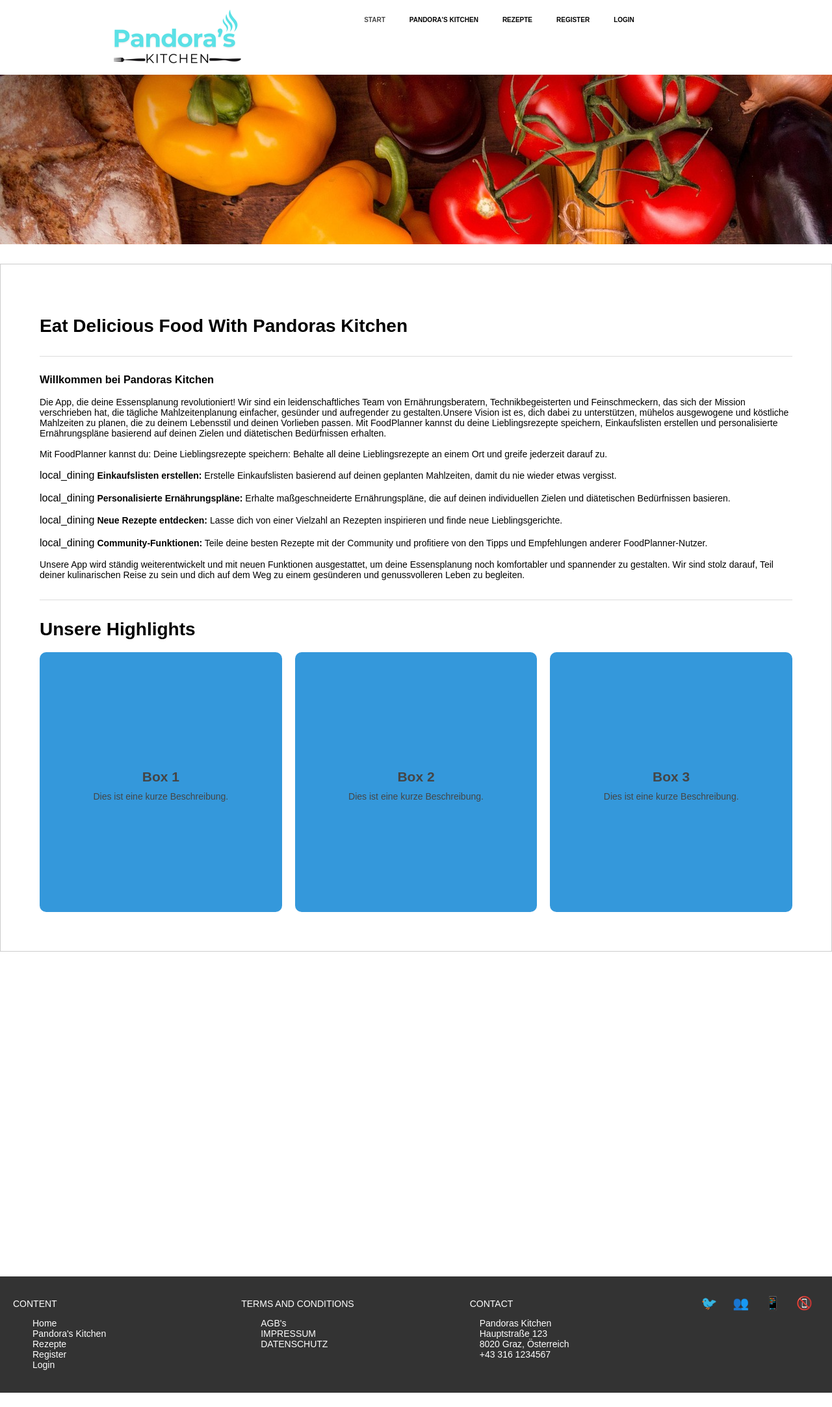
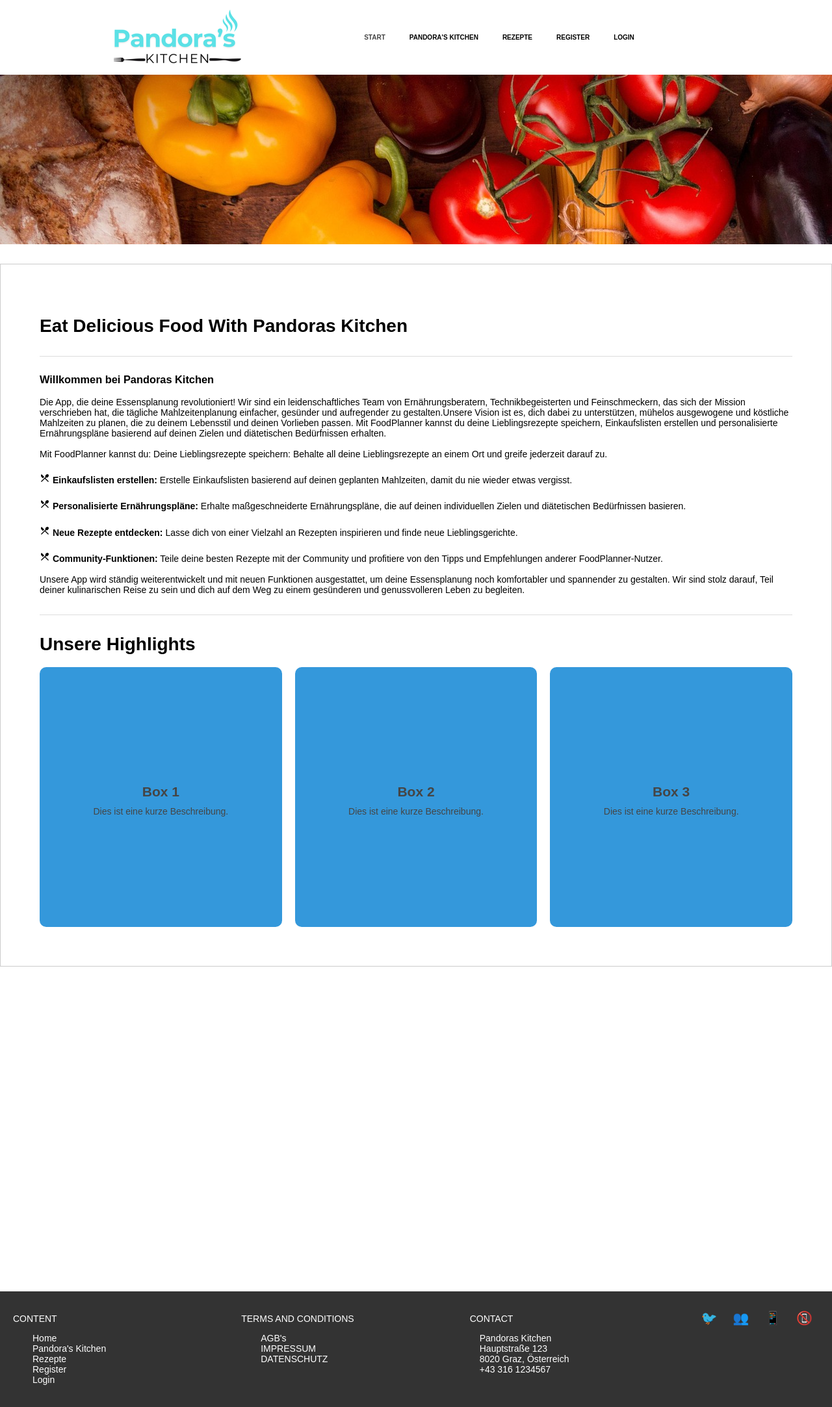
Before and after one commit to LBS-Eibiswald-APC-2025/Gruppe-11-Rosbergen-Winter-Pandoras-Kitchen---Rezeptverwaltung, a PHP site: page / in a window 1280 px wide. Shown: the whole page at 65% size. Before the commit the page ends 2144 px from the top, so only its background shows below. Run offline with PHP 8.4, Linux system fonts and the light colour scheme; some libraries are stand-ins or nearby versions.

Commit message:
[TASK] style.css (wiederherstellung der überschriebenen Änderungen), header.php (wiederherstellung der überschriebenen Änderungen)

```diff
--- a/application/view/_templates/header.php
+++ b/application/view/_templates/header.php
@@ -9,7 +9,7 @@
     <!-- CSS -->
     <link rel="stylesheet" href="<?php echo Config::get('URL'); ?>css/style.css"/>
     <link rel="stylesheet" href="<?php echo Config::get('URL'); ?>css/normalize.css"/>
-
+    <link rel="stylesheet" href="https://fonts.googleapis.com/css2?family=Material+Symbols+Outlined:opsz,wght,FILL,GRAD@20..48,100..700,0..1,-50..200&icon_names=local_dining" />
     <script
             src="https://code.jquery.com/jquery-3.6.0.min.js"
             integrity="sha384-vtXRMe3mGCbOeY7l30aIg8H9p3GdeSe4IFlP6G8JMa7o7lXvnz3GFKzPxzJdPfGK"
@@ -39,7 +39,7 @@
         <!-- logo -->
         <div class="logo"></div>
         <!-- navigation -->
-        <div>
+        <div class="flex_wrapper">
             <ul class="navigation">
                 <li <?php if (View::checkForActiveController($filename, "index")) {
                     echo ' class="active" ';
--- a/public/css/style.css
+++ b/public/css/style.css
@@ -204,7 +204,7 @@ body {
 
 .navigation li a:hover,
 .navigation li:hover li a:hover {
-    /*background: #fff; */
+    background: #fff;
     border: 1px solid #5ce1e6;
     color: #5ce1e6;
 }
```
